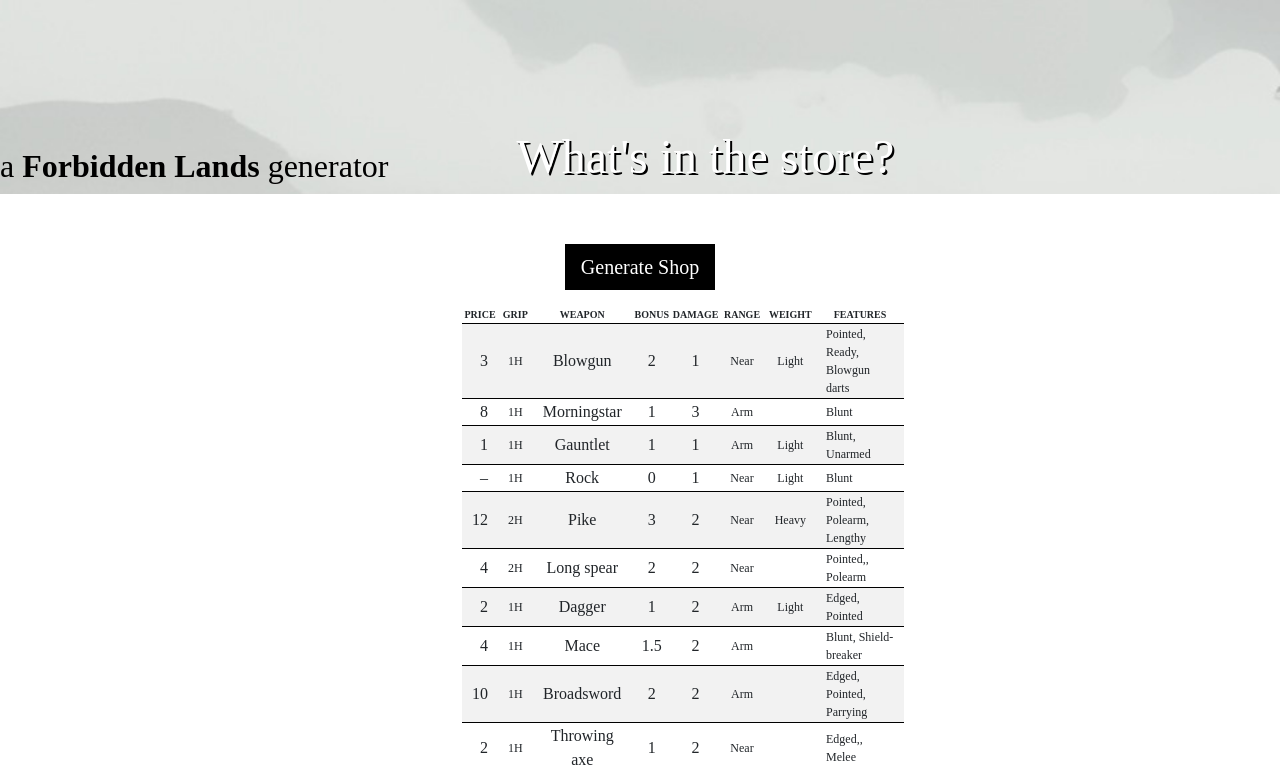
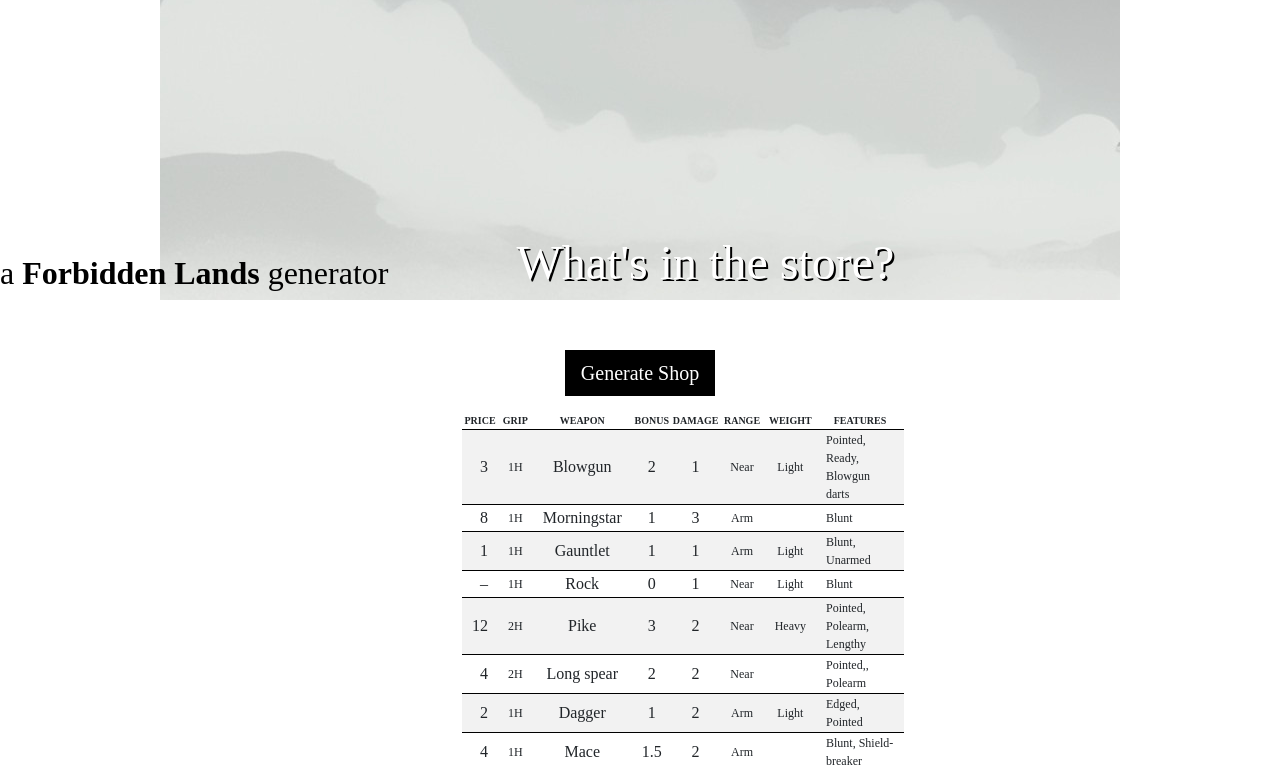
Before and after one commit to 703145/703145.github.io, a plain HTML site: page shop/index.html in a window 1280 px wide. Shown: the top 769 px of the page. Drawn offline with nearby package versions, Linux system fonts and the light colour scheme; a small style sheet from the web is missing; a web font is replaced by a local one.

Commit message:
Update styles.css

```diff
--- a/shop/styles.css
+++ b/shop/styles.css
@@ -93,11 +93,9 @@ td:nth-child(8) {
 }
 
 .header-image-top {
-  height: 100%;
-  width: 100%;
+  height: 300px;
   background-image: url('village-top.jpg');
   background-repeat: no-repeat;
-  background-size: cover;
   background-position: center center;
   display: flex;
   justify-content: flex-start;
@@ -117,7 +115,6 @@ td:nth-child(8) {
   height: 200px;
   background-image: url('village-bottom.jpg');
   background-repeat: no-repeat;
-  background-size: cover;
   background-position: center center;
 }
 
```
